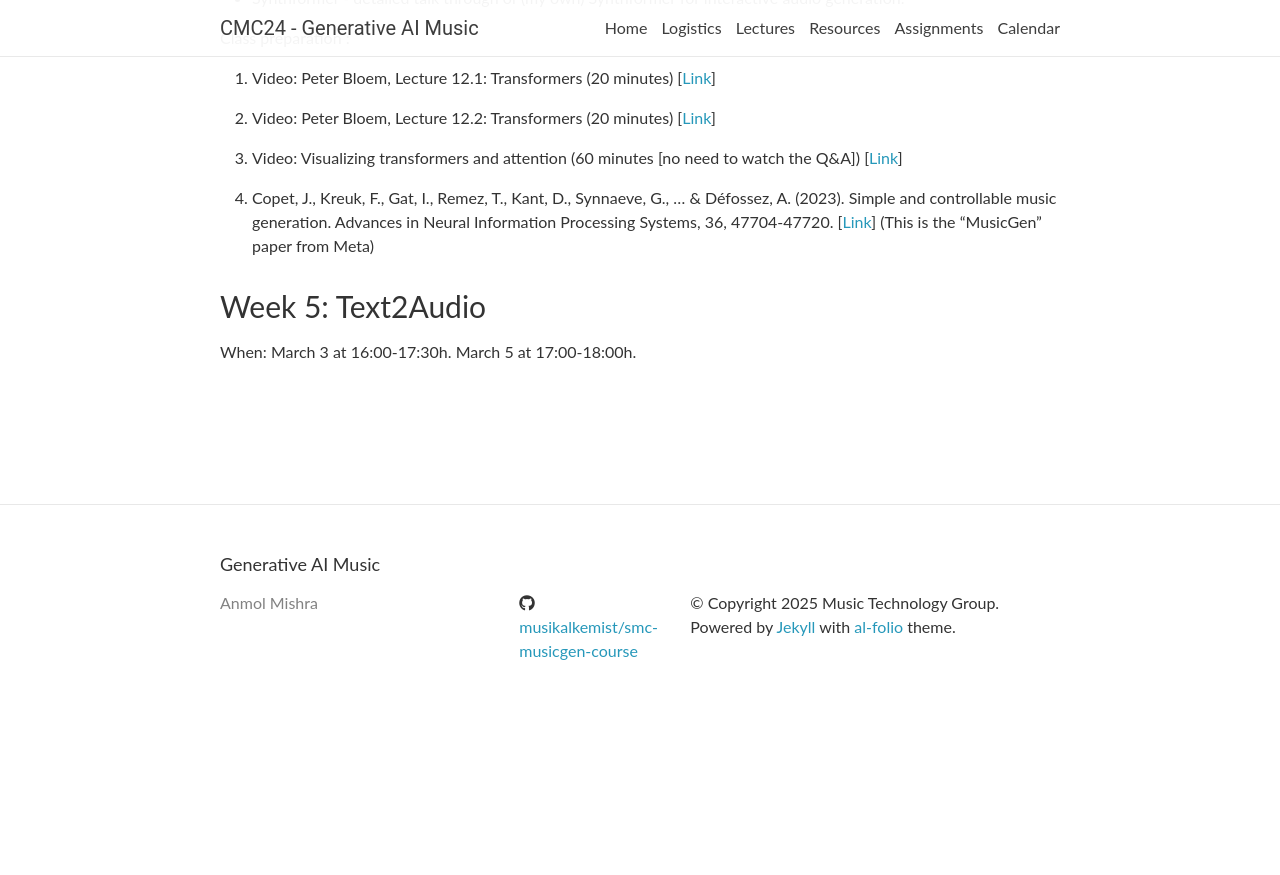
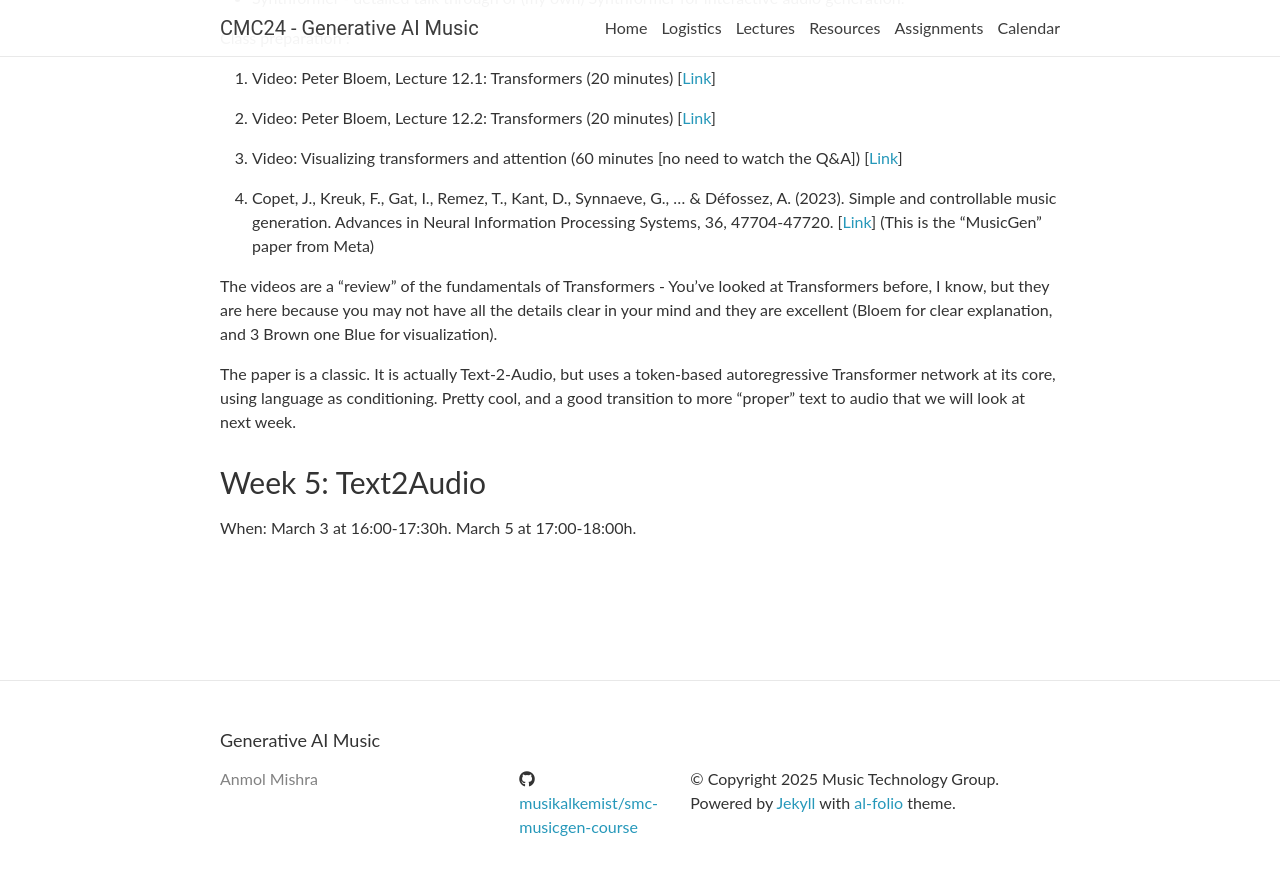
Before and after one commit to smc24-musicgen/smc24-musicgen.github.io, a Jekyll site: the page built from _pages/lectures.md, in a window 1280 px wide and 900 px high, scrolled down 5817 px. Shown: the top 875 px of the window. Built offline with Jekyll 4.4.1, drawn with Linux system fonts in a browser that asks for light colours; nearby versions of some CDN libraries; comment, search, counter and statistics services are not loaded; before the commit the page ends 6541 px from its top, so only the background shows below that.

Commit message:
Pt 2, week 4 assignments

```diff
--- a/_pages/lectures.md
+++ b/_pages/lectures.md
@@ -233,7 +233,9 @@ Class preparation :
 
   4. Copet, J., Kreuk, F., Gat, I., Remez, T., Kant, D., Synnaeve, G., ... & Défossez, A. (2023). Simple and controllable music generation. Advances in Neural Information Processing Systems, 36, 47704-47720. [[Link](https://proceedings.neurips.cc/paper_files/paper/2023/file/94b472a1842cd7c56dcb125fb2765fbd-Paper-Conference.pdf)] (This is the "MusicGen" paper from Meta)
 
+The videos are a "review" of the fundamentals of Transformers - You've looked at Transformers before, I know, but they are here because you may not have all the details clear in your mind and they are excellent (Bloem for clear explanation, and 3 Brown one Blue for visualization).
 
+The paper is a classic. It is actually Text-2-Audio, but uses a token-based autoregressive Transformer network at its core, using language as conditioning. Pretty cool, and a good transition to more "proper" text to audio that we will look at next week.
 
 ### Week 5: Text2Audio
 
```
